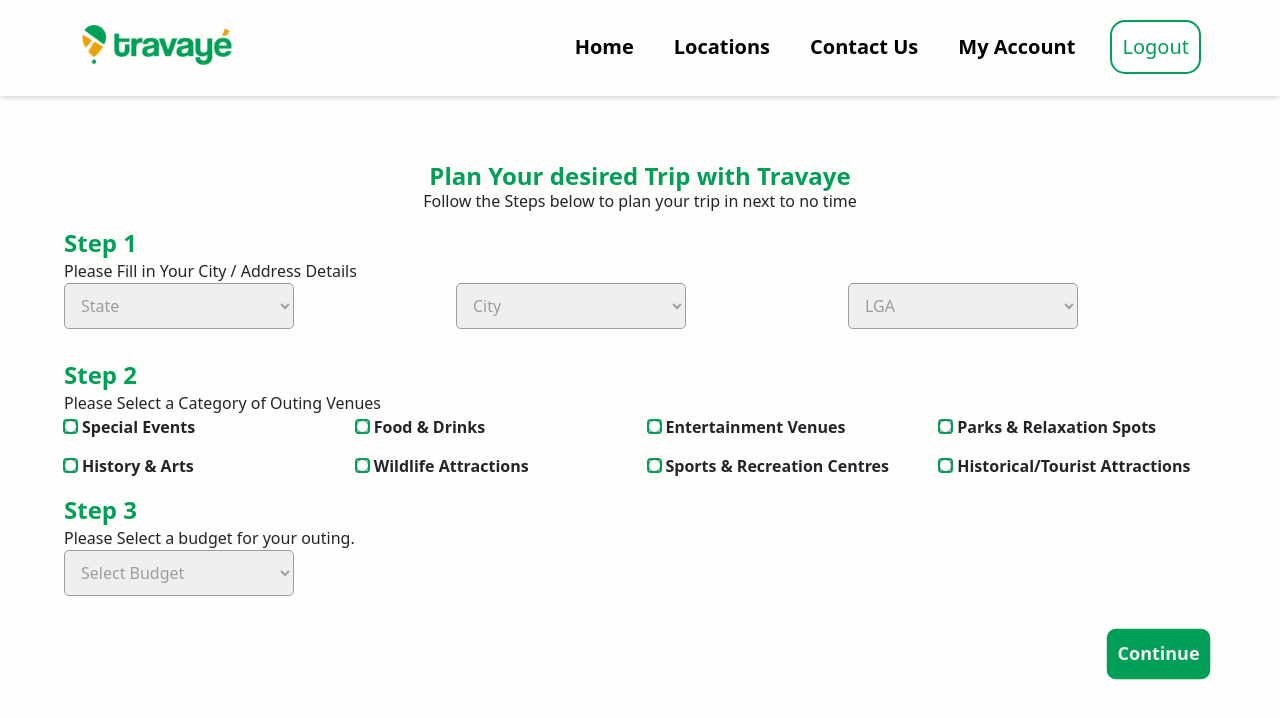
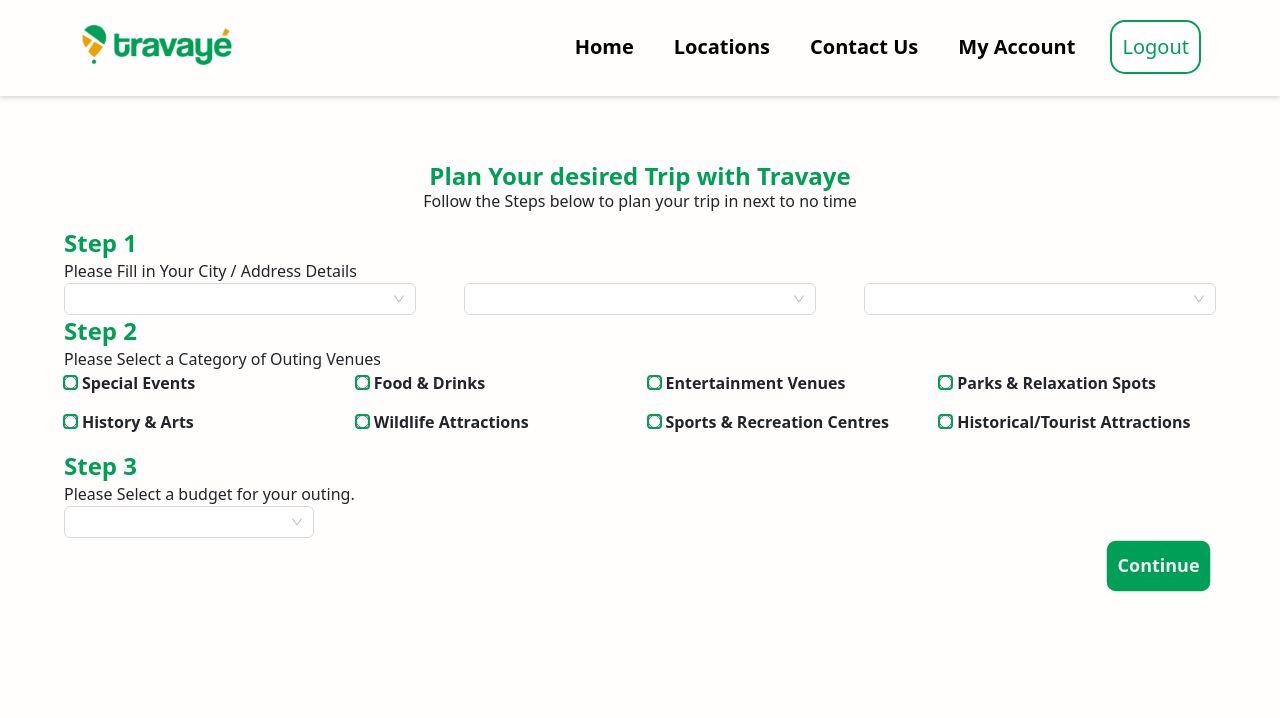
Before and after one commit to tra-vaye/travaye-frontend, a React (Create React App) app: page /plan-a-trip in a window 1280 px wide. Shown: the top 718 px of the page. Built offline with nearby package versions, Linux system fonts and the light colour scheme; no server answers; sample sign-in values are in the browser's storage.

Commit message:
fixed bugs

```diff
--- a/src/Pages/LocationDetails/index.js
+++ b/src/Pages/LocationDetails/index.js
@@ -5,20 +5,16 @@ import Avatar from "../../assets/user-avatar.png";
 
 import { FourStars, FiveStars } from "../../components/UI/svgs/svgs";
 import { useParams } from "react-router-dom";
-import { useGetLocationQuery } from "../../redux/Api/locationApi";
+import { useGetLocationByIdQuery } from "../../redux/Api/locationApi";
 import { useEffect, useState } from "react";
 import { notification } from "antd";
 import Loader from "../../components/UI/Loader";
 
 const LocationDetails = () => {
-  const params = useParams();
-
+  const { id } = useParams();
   const [location, setLocation] = useState({});
 
-  const { id } = params;
-
-  const { data, isError, error, isLoading } = useGetLocationQuery(id);
-  console.log(data);
+  const { data, isError, error, isLoading } = useGetLocationByIdQuery({ id });
   useEffect(() => {
     if (data) {
       setLocation(data);
--- a/src/Pages/Plan-a-trip/index.js
+++ b/src/Pages/Plan-a-trip/index.js
@@ -1,10 +1,42 @@
 import styled from "styled-components";
 import { Button } from "../../components/UI/Buttons";
 import classes from "./Trip.module.css";
+import {
+  useGetStatesQuery,
+  useLazyGetCityQuery,
+  useLazyGetLgaQuery,
+} from "../../redux/Api/geoApi";
+import { useLazyPlanATripQuery } from "../../redux/Api/locationApi";
+import Loader from "../../components/UI/Loader";
+import { Select } from "antd";
+import { useState } from "react";
 
 const PlanTrip = () => {
+  const { data } = useGetStatesQuery();
+  const [getCity, { data: city }] = useLazyGetCityQuery();
+  const [getLga, { data: lga }] = useLazyGetLgaQuery();
+  const [planTrip, { isLoading }] = useLazyPlanATripQuery();
+  const [queryData, setQueryData] = useState({
+    state: "",
+    city: "",
+    category: "",
+    lga: "",
+    budget: "",
+  });
+  const handleSubmit = (e) => {
+    e.preventDefault();
+    planTrip(queryData)
+      .then((res) => {
+        console.log(res);
+      })
+      .catch((err) => {
+        console.log(err);
+      });
+  };
   return (
-    <div className={classes.trip}>
+    <>
+      {isLoading && <Loader />}
+      <form onSubmit={handleSubmit} className={classes.trip}>
         <h4 className="text-center">Plan Your desired Trip with Travaye</h4>
         <h5 className="text-center">
           Follow the Steps below to plan your trip in next to no time
@@ -12,34 +44,41 @@ const PlanTrip = () => {
         <div>
           <h4 className="mt-3">Step 1</h4>
           <p>Please Fill in Your City / Address Details </p>
-        <div className="row">
-          <div className="col-md-4">
-            <select required>
-              {States.map((state, i) => {
-                return (
-                  <option
-                    key={i}
-                    value={state}
-                    hidden={state === "State"}
-                    disabled={state === "State"}
-                    selected={state === "State"}
-                  >
-                    {state}
-                  </option>
-                );
-              })}
-            </select>
-          </div>
-          <div className="col-md-4">
-            <select>
-              <option>City</option>
-            </select>
-          </div>
-          <div className="col-md-4">
-            <select>
-              <option>LGA</option>
-            </select>
-          </div>
+          <div className="flex gap-5">
+            <Select
+              onSelect={(value) => {
+                getLga({ state: value });
+                getCity({ state: value });
+                setQueryData((prev) => ({
+                  ...prev,
+                  state: value,
+                  city: "",
+                  lga: "",
+                }));
+              }}
+              value={queryData.state}
+              showSearch
+              className="!w-full"
+              options={data}
+            />
+            <Select
+              showSearch
+              onSelect={(value) => {
+                setQueryData((prev) => ({ ...prev, city: value }));
+              }}
+              value={queryData.city}
+              className="!w-full"
+              options={city}
+            />
+            <Select
+              showSearch
+              onSelect={(value) => {
+                setQueryData((prev) => ({ ...prev, lga: value }));
+              }}
+              value={queryData.lga}
+              className="!w-full"
+              options={lga}
+            />
           </div>
         </div>
         <div>
@@ -54,6 +93,12 @@ const PlanTrip = () => {
                     value={category}
                     id={category}
                     name="category"
+                    onChange={(e) => {
+                      setQueryData((prev) => ({
+                        ...prev,
+                        category: e.target.value,
+                      }));
+                    }}
                   />
                   <label htmlFor={category}>{category}</label>
                 </li>
@@ -64,26 +109,26 @@ const PlanTrip = () => {
         <div className="mt-3">
           <h4>Step 3</h4>
           <p>Please Select a budget for your outing.</p>
-        <select>
-          {Budgets.map((budget, i) => {
-            return (
-              <option
-                key={i}
-                value={budget}
-                hidden={budget === "Select Budget"}
-                disabled={budget === "Select Budget"}
-                selected={budget === "Select Budget"}
-              >
-                {budget}
-              </option>
-            );
-          })}
-        </select>
+          <Select
+            className="!w-[250px]"
+            options={[
+              { value: "free", label: "free" },
+              { value: "free - 5k", label: "free - 5k" },
+              { value: "5k - 10k", label: "5k - 10k" },
+              { value: "10k - 20k", label: "10k - 20k" },
+            ]}
+            onSelect={(value) => {
+              setQueryData((prev) => ({ ...prev, budget: value }));
+            }}
+          />
         </div>
         <ButtonContainer>
-        <Button color="green">Continue</Button>
+          <Button type="submit" color="green">
+            Continue
+          </Button>
         </ButtonContainer>
-    </div>
+      </form>
+    </>
   );
 };
 export default PlanTrip;
--- a/src/components/Layout/Header/Header.js
+++ b/src/components/Layout/Header/Header.js
@@ -18,6 +18,7 @@ const Header = (props) => {
 
   const handleLogoutClick = () => {
     dispatch(setLogout());
+    sessionStorage.removeItem("authToken");
   };
   useEffect(() => {
     setIsActive(Location.pathname);
--- a/src/components/UI/Modal/NewLocation.js
+++ b/src/components/UI/Modal/NewLocation.js
@@ -10,6 +10,11 @@ import { Button } from "../Buttons";
 import { ArrowCloud } from "../svgs/svgs";
 import Modal from "./Modal";
 import { useState } from "react";
+import {
+  useCreateLocationMutation,
+  useGetCategoriesQuery,
+} from "../../../redux/Api/locationApi";
+import { Select } from "antd";
 
 const initialValues = {
   locationName: "",
@@ -22,22 +27,12 @@ const initialValues = {
   pictures: [],
 };
 
-const schema = yup.object().shape({
-  locationName: yup.string().required("required"),
-  locationAddress: yup.string().required("required"),
-  locationDescription: yup.string().required("required"),
-  locationCity: yup.string().required("true"),
-  locationCategory: yup.string().required("required"),
-  pictures: yup.array().min(1).required("required"),
-  locationContact: yup.string().required("required"),
-  // locationSubCategory: yup.string().required("required"),
-});
-
 const NewLocation = (props) => {
+  const [createLocation, { isLoading }] = useCreateLocationMutation();
   const user = useSelector((state) => state.user);
-
   const [rating, setRating] = useState(2);
-
+  const { data, isLoading: isFetchingCategories } = useGetCategoriesQuery();
+  const [values, setValuew] = useState(initialValues);
   const handleFormSubmit = async (values, onSubmitProps) => {
     const formData = new FormData();
     for (let value in values) {
@@ -47,48 +42,28 @@ const NewLocation = (props) => {
       formData.append("pictures", file);
     });
     formData.append("locationAddedBy", user._id);
-
-    const newLocationResponse = await fetch(`${serverUrl}/api/location`, {
-      method: "POST",
-      body: formData,
-    });
-    const savedLocation = await newLocationResponse.json();
-    if (newLocationResponse.ok) {
+    createLocation(formData)
+      .unwrap()
+      .then((res) => {
         alert("Location Successfully added.");
         props.onClick();
-      console.log(savedLocation);
+        console.log(res);
         onSubmitProps.resetForm();
-    } else {
+      })
+      .catch((err) => {
+        console.log(err);
         alert("Failed to add location :( , Try again.");
-    }
+      });
   };
   return (
-    <Formik
-      onSubmit={handleFormSubmit}
-      initialValues={initialValues}
-      validationSchema={schema}
-    >
-      {({
-        values,
-        errors,
-        touched,
-        handleBlur,
-        handleChange,
-        handleSubmit,
-        setFieldValue,
-        resetForm,
-      }) => (
     <Modal onClick={props.onClick}>
-          <form action="" onSubmit={handleSubmit}>
+      <form action="" onSubmit={handleFormSubmit}>
         <h3>Post a New Location</h3>
         <Dropzone
           acceptedFiles=".jpg,.jpeg,.png"
           multiple={true}
           onDrop={(acceptedFiles) => {
-                setFieldValue("pictures", [
-                  ...values.pictures,
-                  ...acceptedFiles,
-                ]);
+            // seValue("pictures", [...values.pictures, ...acceptedFiles]);
           }}
         >
           {({ getRootProps, getInputProps }) => (
@@ -130,15 +105,11 @@ const NewLocation = (props) => {
               placeholder="Name"
               name="locationName"
               value={values.locationName}
-                  onChange={handleChange}
-                  onBlur={handleBlur}
             />
             <input
               placeholder="Address"
               name="locationAddress"
               value={values.locationAddress}
-                  onChange={handleChange}
-                  onBlur={handleBlur}
             />
           </div>
           <div className="d-flex justify-content-between mb-4">
@@ -146,15 +117,12 @@ const NewLocation = (props) => {
               placeholder="Category"
               name="locationCategory"
               value={values.locationCategory}
-                  onChange={handleChange}
-                  onBlur={handleBlur}
             />
+            <Select />
             <input
               placeholder="Sub-Category"
               name="locationSubCategory"
               value={values.locationSubCategory}
-                  onChange={handleChange}
-                  onBlur={handleBlur}
             />
           </div>
           <div className="d-flex justify-content-between mb-4">
@@ -162,25 +130,18 @@ const NewLocation = (props) => {
               placeholder="City"
               name="locationCity"
               value={values.locationCity}
-                  onChange={handleChange}
-                  onBlur={handleBlur}
             />
             <input
               placeholder="Phone Number"
               name="locationContact"
               value={values.locationContact}
-                  onChange={handleChange}
-                  onBlur={handleBlur}
             />
           </div>
-
           <textarea
             placeholder="Please Give a Short Description of your Experience"
             rows="6"
             name="locationDescription"
             value={values.locationDescription}
-                onChange={handleChange}
-                onBlur={handleBlur}
           ></textarea>
           <Button color="green" type="submit">
             Post
@@ -188,8 +149,6 @@ const NewLocation = (props) => {
         </InputContainer>
       </form>
     </Modal>
-      )}
-    </Formik>
   );
 };
 export default NewLocation;
--- a/src/redux/Api/authApi.js
+++ b/src/redux/Api/authApi.js
@@ -4,7 +4,6 @@ import { baseQueryForAuth } from "../queryInterceptors";
 export const AuthApi = createApi({
   reducerPath: "profile",
   baseQuery: baseQueryForAuth,
-
   refetchOnReconnect: true,
   tagTypes: ["Profile", "User"],
   endpoints: (builder) => ({
--- /dev/null
+++ b/src/redux/Api/geoApi.js
@@ -0,0 +1,53 @@
+import { createApi } from "@reduxjs/toolkit/query/react";
+import { fetchBaseQuery } from "@reduxjs/toolkit/query/react";
+
+export const GeoApi = createApi({
+  reducerPath: "GeoApi",
+  baseQuery: fetchBaseQuery({
+    baseUrl: "https://nigeria-states-towns-lga.onrender.com/api/",
+  }),
+  refetchOnReconnect: true,
+  refetchOnUpdateTimeout: 50000,
+  tagTypes: ["states"],
+  endpoints: (builder) => ({
+    getStates: builder.query({
+      query: () => ({
+        url: "states",
+      }),
+      transformResponse: (res) => {
+        const newList = res?.map((e) => ({
+          value: e?.state_code,
+          label: e?.name,
+        }));
+        return newList;
+      },
+    }),
+    getCity: builder.query({
+      query: (body) => ({
+        url: `${body?.state}/towns`,
+      }),
+      transformResponse: (res) => {
+        const result = res.map((e) => ({
+          value: e.name,
+          label: e.name,
+        }));
+        return result;
+      },
+    }),
+    getLga: builder.query({
+      query: (body) => ({
+        url: `${body?.state}/lgas`,
+      }),
+      transformResponse: (res) => {
+        const result = res.map((e) => ({
+          value: e.name,
+          label: e.name,
+        }));
+        return result;
+      },
+    }),
+  }),
+});
+
+export const { useLazyGetCityQuery, useLazyGetLgaQuery, useGetStatesQuery } =
+  GeoApi;
```
Also changed, not shown: src/redux/Api/locationApi.js (+13 -3 lines), src/redux/store.js (+7 -1 lines), 1 other file (tests, documents, lock files or other folders). Lines whose indentation alone changed are shown as unchanged.
